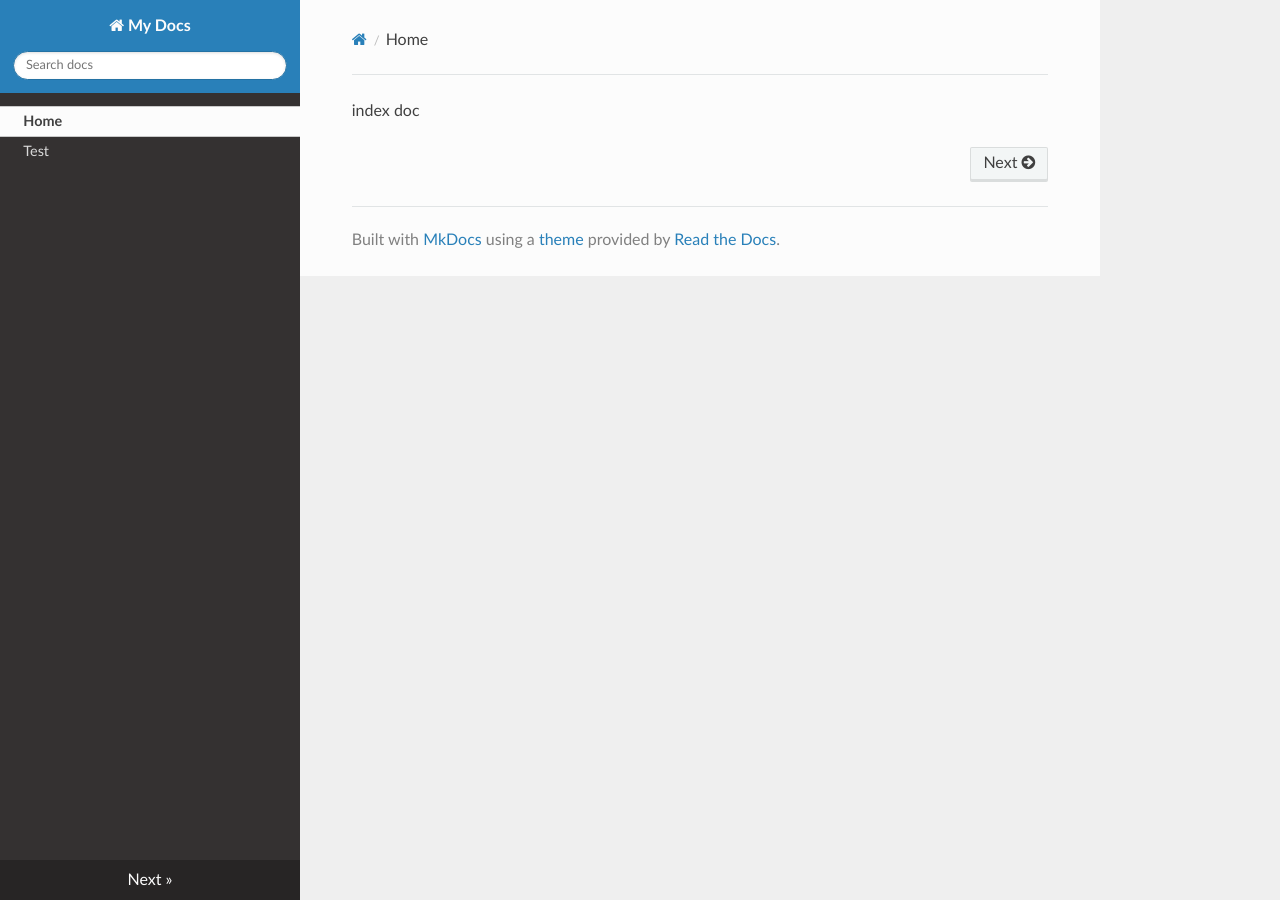
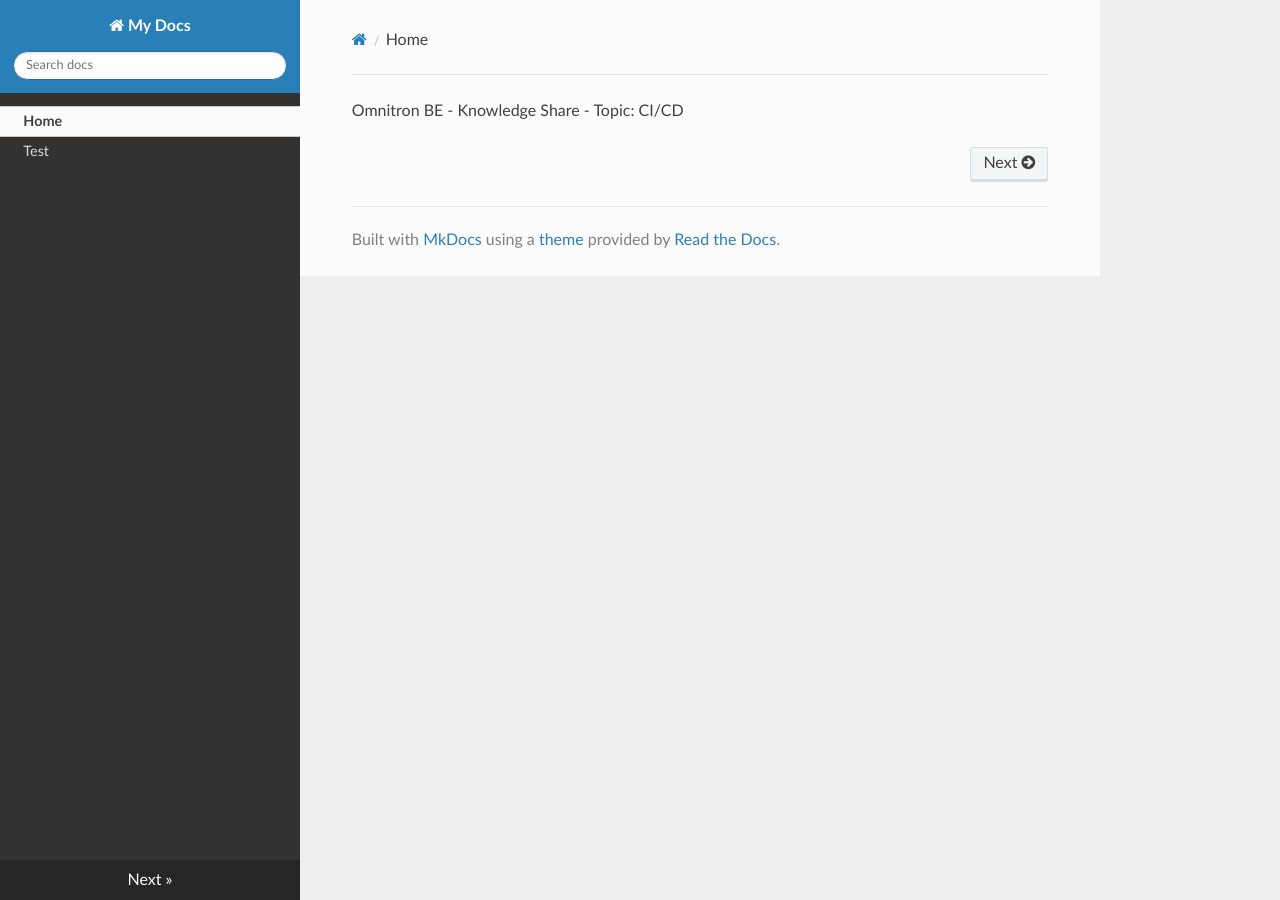
Before and after one commit to zycvn/ci_cd_example, an MkDocs documentation site: the page built from docs/index.md, in a window 1280 px wide. Built offline with MkDocs 1.6.1, drawn with Linux system fonts in a browser that asks for light colours; nearby versions of some CDN libraries.

Commit message:
Update index.md and test.md

```diff
--- a/docs/index.md
+++ b/docs/index.md
@@ -1 +1 @@
-index doc
+Omnitron BE - Knowledge Share - Topic: CI/CD
```
Also changed, not shown: docs/test.md (+1 -1 lines).
